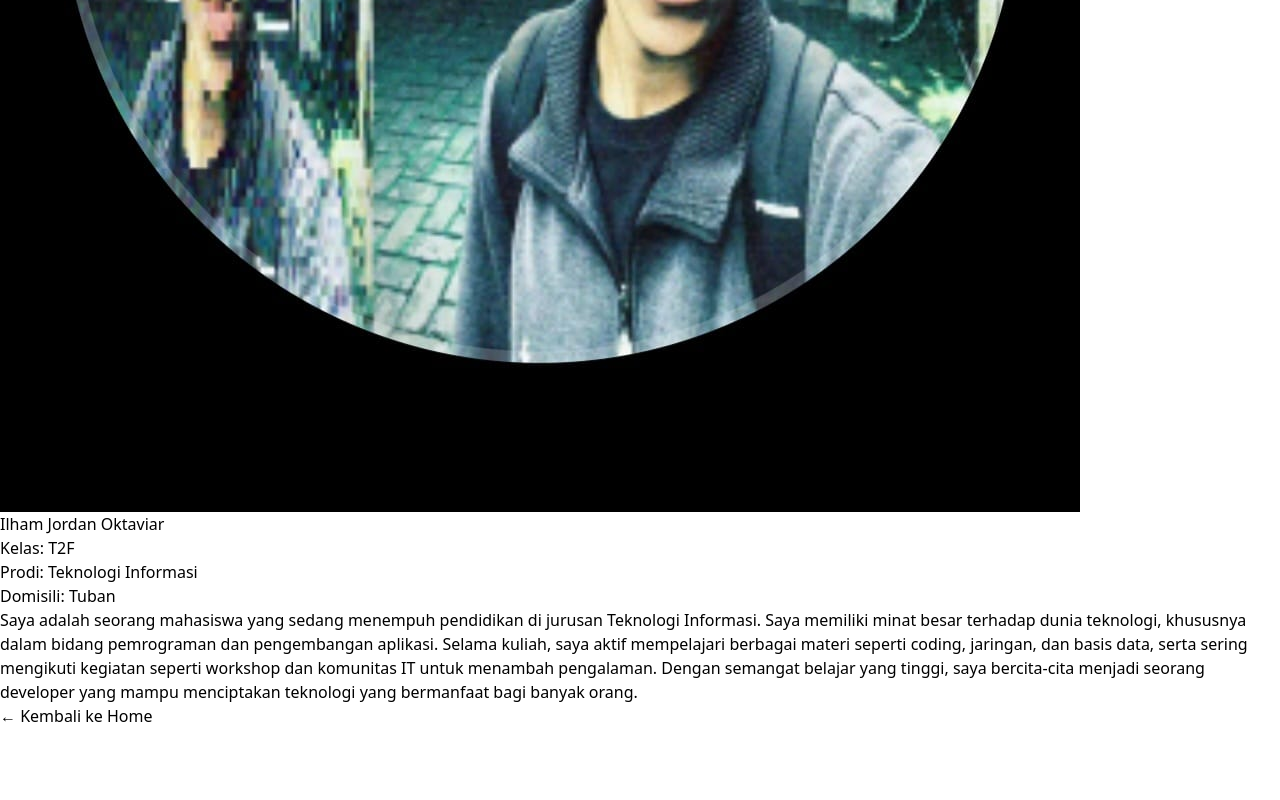
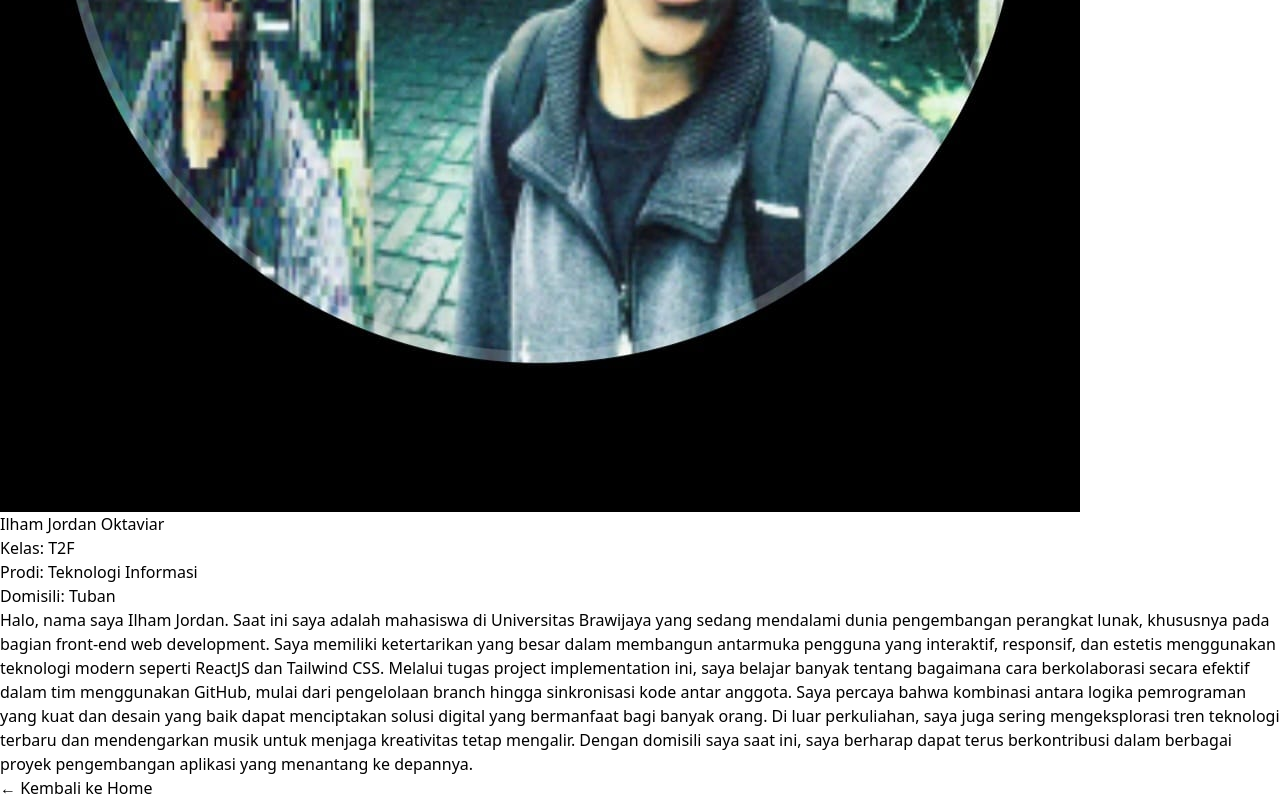
Before and after one commit to rayhankurnia18-arch/project-react, a React (Vite) app: page /nama3 in a window 1280 px wide. Shown: the part 824-1624 px from the top of the page. Before the commit the page ends 1552 px from the top, so only its background shows below. Built offline with nearby package versions, Linux system fonts and the light colour scheme.

Commit message:
update fitur

```diff
--- a/src/pages/ProfileNama3.jsx
+++ b/src/pages/ProfileNama3.jsx
@@ -37,12 +37,7 @@ export default function ProfileNama3() {
 
         {/* DESKRIPSI */}
         <p className="mt-4 text-gray-400 text-sm leading-relaxed">
-          Saya adalah seorang mahasiswa yang sedang menempuh pendidikan di jurusan Teknologi Informasi.
-          Saya memiliki minat besar terhadap dunia teknologi, khususnya dalam bidang pemrograman dan
-          pengembangan aplikasi. Selama kuliah, saya aktif mempelajari berbagai materi seperti coding,
-          jaringan, dan basis data, serta sering mengikuti kegiatan seperti workshop dan komunitas IT
-          untuk menambah pengalaman. Dengan semangat belajar yang tinggi, saya bercita-cita menjadi
-          seorang developer yang mampu menciptakan teknologi yang bermanfaat bagi banyak orang.
+          Halo, nama saya Ilham Jordan. Saat ini saya adalah mahasiswa di Universitas Brawijaya yang sedang mendalami dunia pengembangan perangkat lunak, khususnya pada bagian front-end web development. Saya memiliki ketertarikan yang besar dalam membangun antarmuka pengguna yang interaktif, responsif, dan estetis menggunakan teknologi modern seperti ReactJS dan Tailwind CSS. Melalui tugas project implementation ini, saya belajar banyak tentang bagaimana cara berkolaborasi secara efektif dalam tim menggunakan GitHub, mulai dari pengelolaan branch hingga sinkronisasi kode antar anggota. Saya percaya bahwa kombinasi antara logika pemrograman yang kuat dan desain yang baik dapat menciptakan solusi digital yang bermanfaat bagi banyak orang. Di luar perkuliahan, saya juga sering mengeksplorasi tren teknologi terbaru dan mendengarkan musik untuk menjaga kreativitas tetap mengalir. Dengan domisili saya saat ini, saya berharap dapat terus berkontribusi dalam berbagai proyek pengembangan aplikasi yang menantang ke depannya.
         </p>
 
         {/* BUTTON */}
```
Also changed, not shown: 1 other file (tests, documents, lock files or other folders).
